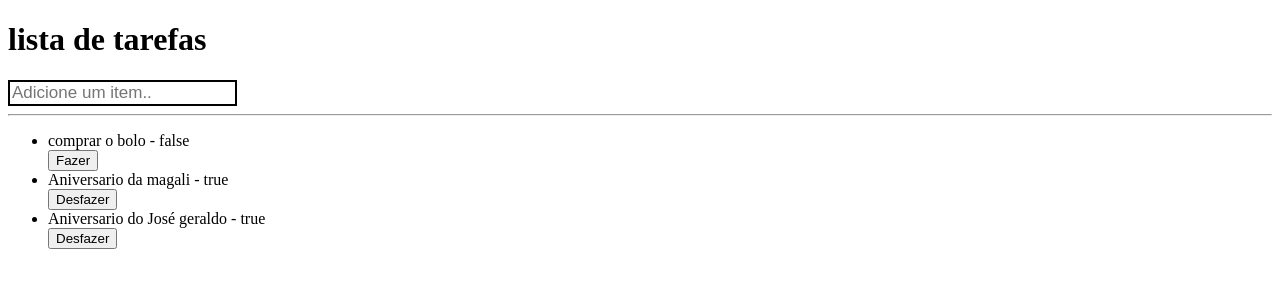
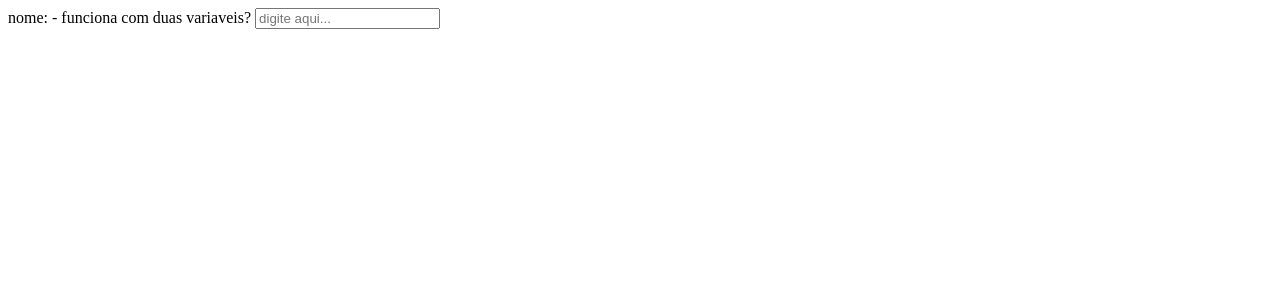
Before and after one commit to nelcael07/Projeto_curso_react, a React (Create React App) app in the folder react1/: page / in a window 1280 px wide. Shown: the top 300 px of the page. Built offline with nearby package versions, Linux system fonts and the light colour scheme.

Commit message:
Uso do localStorage
Ensinamento de como se usa o localStorage, pesquisa relacionada a localStorage e sessionStorage no notion.

```diff
--- a/react1/src/App.js
+++ b/react1/src/App.js
@@ -4,48 +4,18 @@ import './App.css';
 import styled from 'styled-components';
 import SearchBox from './components/searchBox'
 function App() {
-
-  const [textoAtual,setTextoAtual] = useState('');
-
-  const[list,setList] = useState([]);
+  const[nome,setNome] = useState(localStorage.getItem('nome'))
+  const[teste,setTeste] = useState(localStorage.getItem('teste'))
 
   useEffect(()=>{
-    setList([
-      {title:'comprar o bolo', done:false},
-      {title:'Aniversario da magali', done:true},
-      {title:'Aniversario do José geraldo', done:true}
-    ])
-  },[])
+    localStorage.setItem('nome', nome)
+  },[nome])
 
-    function addAction(newItem) {
-      let newList = [...list,{title:newItem, done:false}];
-      setList(newList)
-    }
-    function handleToggleDone(index) {
-      let newList = [...list];
-      newList[index].done = !newList[index].done;
-      setList(newList)
-    }
   return (
     <>
-      <h1>lista de tarefas</h1>
-       <SearchBox
-          frasePadrao="Adicione um item.."
-          onEnter={addAction}
-       ></SearchBox>
-       <hr></hr>
-       <ul>
-        {list.map((item, index)=>(
-          <li key={index}>
-            <div>{item.title} - {item.done.toString()}</div>
-            <button onClick={()=>handleToggleDone(index)}>
-              {!item.done && 'Fazer'}
-              {item.done && 'Desfazer'}
-            </button>
-          </li>
-        ))}
-       </ul>
-      </>
+      nome: {nome} - funciona com duas variaveis? {teste}
+      <input placeholder='digite aqui...' type="text" value={nome} onChange={e=>setNome(e.target.value)}></input>
+    </>
   );
 }
 export default App;
```
